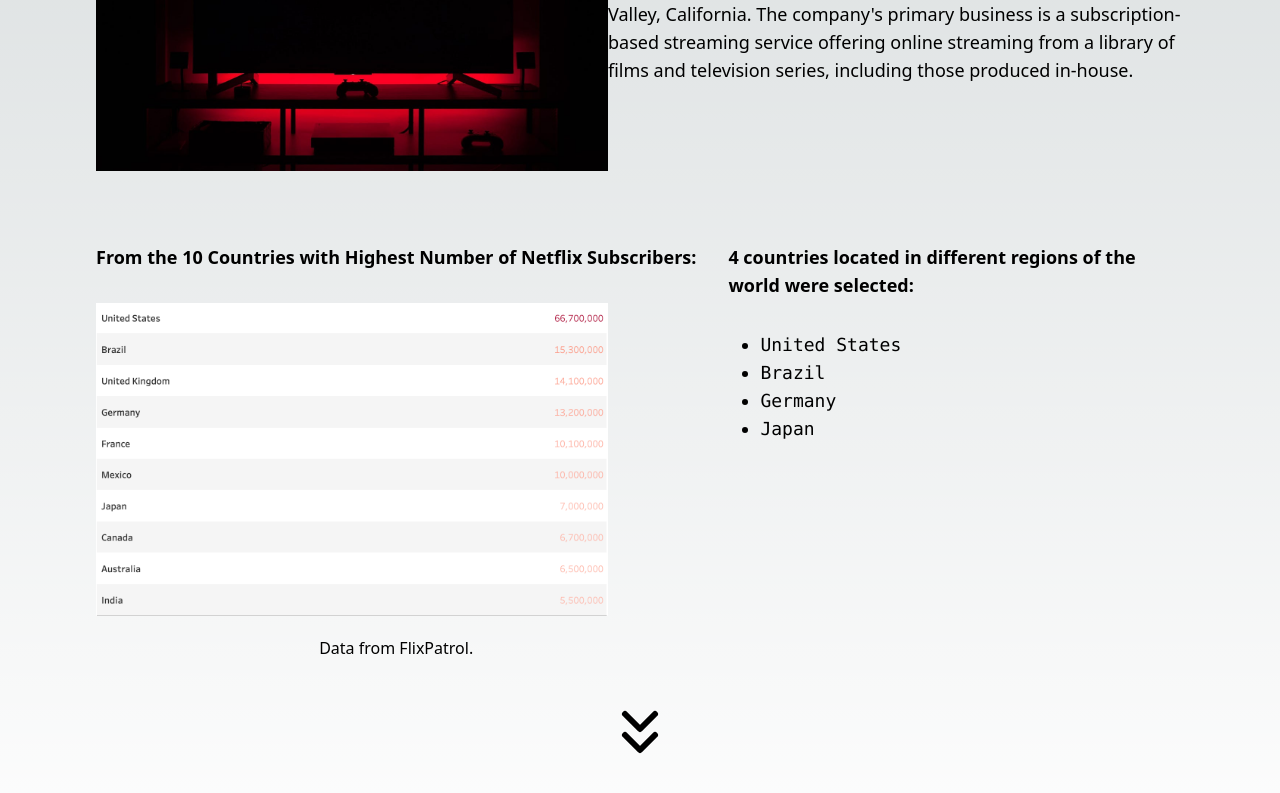
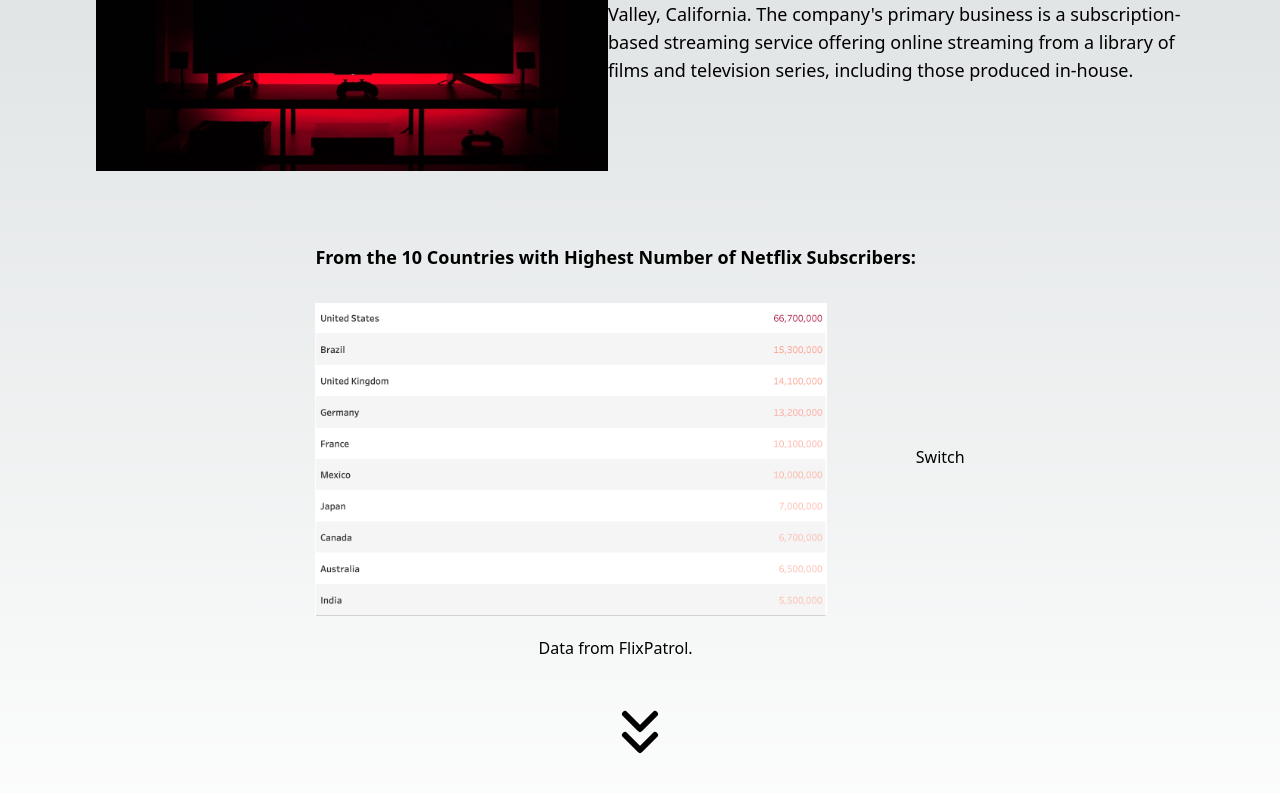
Before and after one commit to macarah/netflix, a Next.js app: page /methods in a window 1280 px wide. Shown: the part 321-1114 px from the top of the page. Built offline with nearby package versions, Linux system fonts and the light colour scheme.

Commit message:
Update methods.tsx

```diff
--- a/pages/methods.tsx
+++ b/pages/methods.tsx
@@ -1,17 +1,48 @@
 import React, { useState } from 'react';
-import { ChevronsDown, type LucideIcon,
-} from "lucide-react"
-import { ArrowLeft } from 'lucide-react';
+import { ArrowLeft, ChevronsDown } from 'lucide-react';
 import Link from 'next/link';
 import '/app/globals.css';
 import * as d3 from 'd3';
 
+const ClickerComponent: React.FC = () => {
+  const [isFlexOne, setIsFlexOne] = useState<boolean>(true);
+
+  const handleClick = () => {
+    setIsFlexOne((prev) => !prev);
+  };
+
+  return (
+    <div className="flex justify-center"> {/* Center the div */}
+      <div className="flex-2" style={{ marginLeft: isFlexOne ? '0' : '-100%', transition: 'margin-left 0.5s ease' }}>
+        {isFlexOne ? (
+          <>
+            <h2 className="font-semibold text-lg mb-8">From the 10 Countries with Highest Number of Netflix Subscribers:</h2>
+            <img src="/subs.png" alt="Netflix Logo" className="w-full max-w-lg" />
+            <p className="text-center mt-5">Data from FlixPatrol.</p>
+          </>
+        ) : (
+          <>
+            <h2 className="font-semibold text-lg mb-8">4 countries located in different regions of the world were selected:</h2>
+            <ul className="text-lg ml-8 list-disc">
+              <li className="font-mono">United States</li>
+              <li className="font-mono">Germany</li>
+              <li className="font-mono">Japan</li>
+              <li className="font-mono">Mexico</li>
+            </ul>
+          </>
+        )}
+      </div>
+      <button className="right-click-button" onClick={handleClick} style={{ marginTop: "10px" }}>
+        Switch
+      </button>
+    </div>
+  );
+};
 
 export default function Overview() {
-
   return (
     <main className="flex min-h-screen flex-col items-center justify-between p-24">
-     <div className="fixed top-0 left-0 z-50 p-4">
+      <div className="fixed top-0 left-0 z-50 p-4">
         <Link href="/">
           <div className="flex items-center">
             <ArrowLeft size={24} />
@@ -20,41 +51,22 @@ export default function Overview() {
         </Link>
       </div>
       <div className="z-10 max-w-5xl w-full items-center justify-between font-mono text-sm lg:flex">
-      <p className="fixed left-0 top-0 flex w-full justify-center border-b border-gray-300 bg-gradient-to-b from-zinc-200 pb-6 pt-8 backdrop-blur-2xl dark:border-neutral-800 dark:bg-zinc-800/30 dark:from-inherit lg:static lg:w-auto lg:rounded-xl lg:border lg:bg-gray-200 lg:p-4 lg:dark:bg-zinc-800/30">
+        <p className="fixed left-0 top-0 flex w-full justify-center border-b border-gray-300 bg-gradient-to-b from-zinc-200 pb-6 pt-8 backdrop-blur-2xl dark:border-neutral-800 dark:bg-zinc-800/30 dark:from-inherit lg:static lg:w-auto lg:rounded-xl lg:border lg:bg-gray-200 lg:p-4 lg:dark:bg-zinc-800/30">
           Methodology
         </p>
       </div>
       <div className="flex items-center justify-center mb-8 text-sm lg:flex">
-        <img src="/netflix_tv.jpeg" alt="Netflix Logo" className="w-full max-w-lg" /> {/* Adjust the width as needed */}
+        <img src="/netflix_tv.jpeg" alt="Netflix Logo" className="w-full max-w-lg" />
         <p className="text-lg">Netflix, Inc. is an American over-the-top content platform and production company headquartered in Los Gatos, California. Netflix was founded in 1997 by Reed Hastings and Marc Randolph in Scotts Valley, California. The company&apos;s primary business is a subscription-based streaming service offering online streaming from a library of films and television series, including those produced in-house.</p>
       </div>
-
       <div className="mb-4 mt-10 flex flex-col items-center">
-        <div className="flex">
-            <div className="flex-2 mr-8"> {/* Adjust the flex-2 class to allocate more space to the left grid */}
-            <h2 className="font-semibold text-lg mb-8">From the 10 Countries with Highest Number of Netflix Subscribers:</h2>
-            <img src="/subs.png" alt="Netflix Logo" className="w-full max-w-lg" /> {/* Adjust the width as needed */}
-            <p className="text-center mt-5">Data from FlixPatrol.</p>
-            </div>
-            <div className="flex-1">
-            <h2 className="font-semibold text-lg mb-8">4 countries located in different regions of the world were selected:</h2>
-            <ul className="text-lg ml-8 list-disc">
-                <li className="font-mono">United States</li>
-                <li className="font-mono">Brazil</li>
-                <li className="font-mono">Germany</li>
-                <li className="font-mono">Japan</li>
-            </ul>
-            </div>
-        </div>
-        </div>
-
-
-
+        <ClickerComponent />
+      </div>
       <div className="flex flex-col items-center mb-8 mt-5">
-        <Link href="/overview"> {/* Wrap with Link component */}
-            <ChevronsDown size={72} />
+        <Link href="/overview">
+          <ChevronsDown size={72} />
         </Link>
       </div>
-     </main>
+    </main>
   );
 }
```
